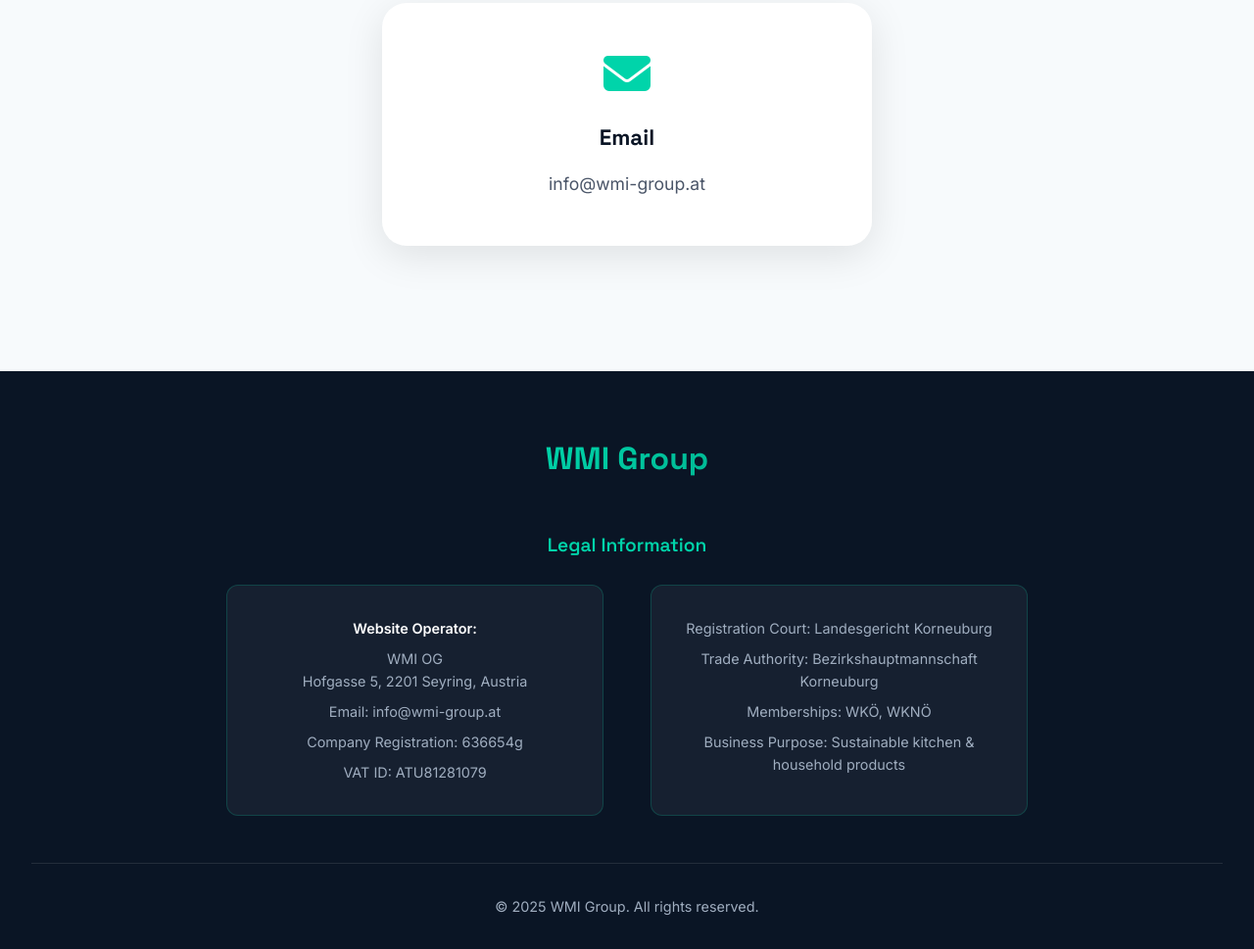
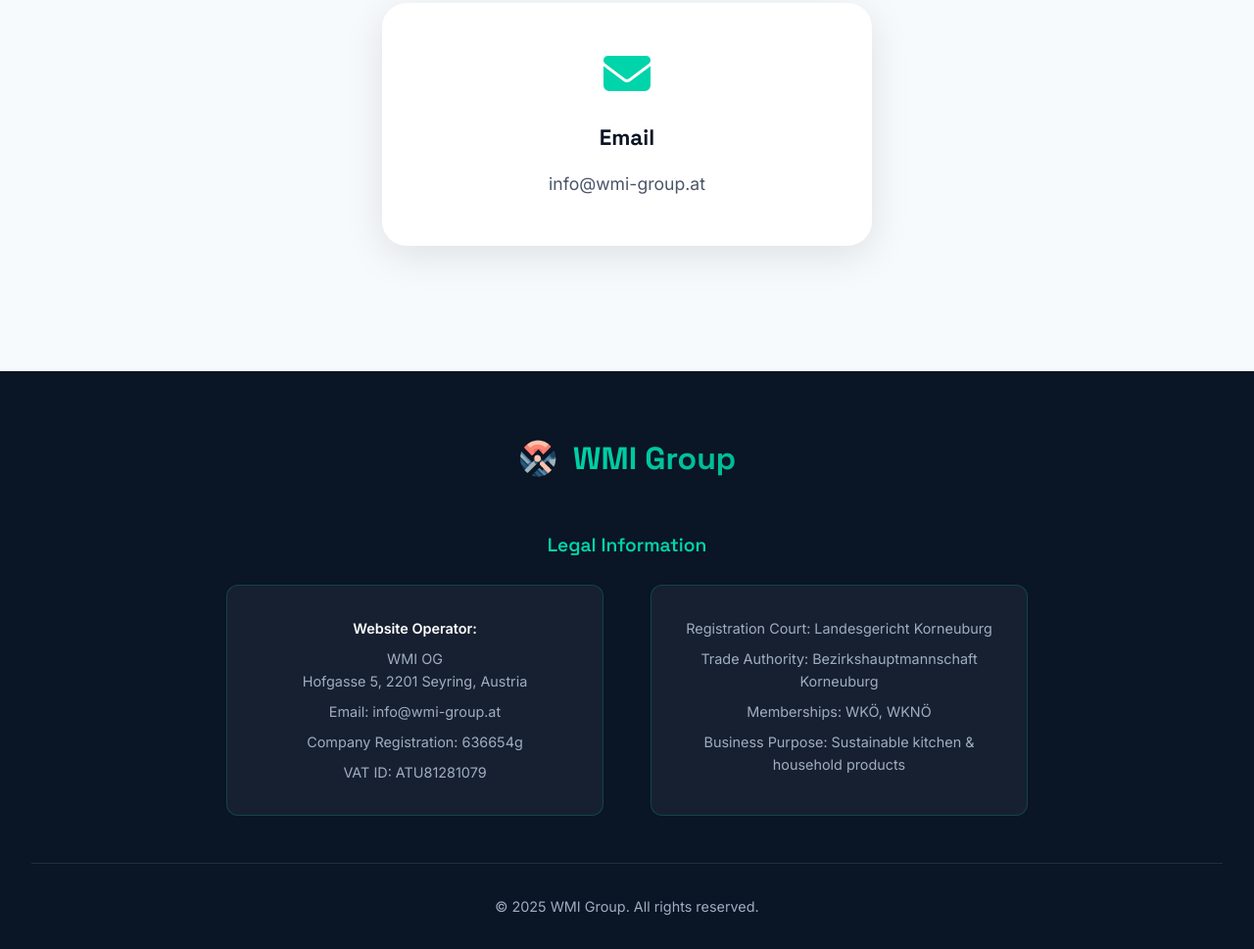
Before and after one commit to Raphi1001/raphi1001.github.io, a plain HTML site: page index.html in a window 1280 px wide. Shown: the part 3362-4331 px from the top of the page at 98% size. Drawn offline with nearby package versions, Linux system fonts and the light colour scheme.

Commit message:
Update index.html

```diff
--- a/index.html
+++ b/index.html
@@ -744,9 +744,27 @@
         }
 
         .footer-logo {
+            display: flex;
+            align-items: center;
+            justify-content: center;
+            gap: 1rem;
             font-family: 'Space Grotesk', sans-serif;
             font-size: 2rem;
             font-weight: 700;
+        }
+
+        .footer-logo-img {
+            width: 40px;
+            height: 40px;
+            object-fit: contain;
+            transition: transform 0.3s ease;
+        }
+
+        .footer-logo:hover .footer-logo-img {
+            transform: scale(1.1);
+        }
+
+        .footer-logo span {
             background: var(--gradient-accent);
             -webkit-background-clip: text;
             -webkit-text-fill-color: transparent;
@@ -1029,7 +1047,10 @@
     <footer>
         <div class="footer-content">
             <div class="footer-main">
-                <div class="footer-logo">WMI Group</div>
+                <div class="footer-logo">
+                    <img src="files/wmi.png" alt="WMI Group Logo" class="footer-logo-img">
+                    <span>WMI Group</span>
+                </div>
                 <div class="footer-impressum">
                     <h4 data-translate="footer.impressum.title">Legal Information</h4>
                     <div class="impressum-content">
```
